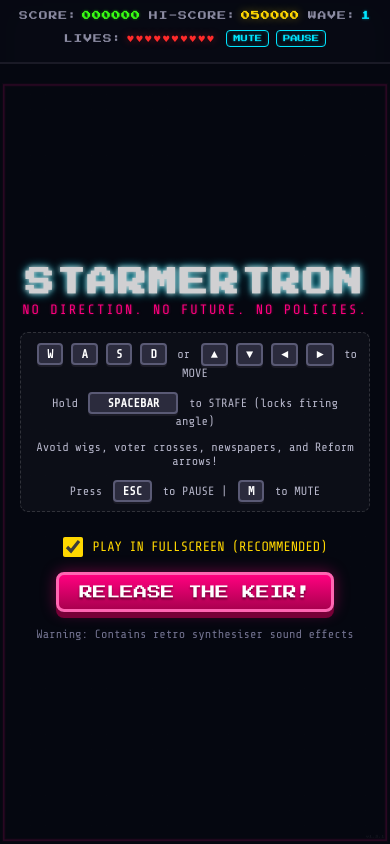
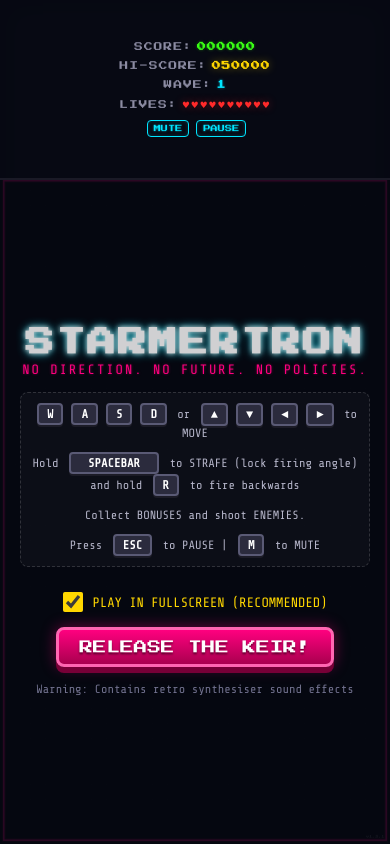
Before and after one commit to nickscale/starmertron, a website: page index.html in a window 390 px wide. Drawn offline with nearby package versions, Linux system fonts and the light colour scheme.

Commit message:
feat: align virtual controls to top, match top bar height to controls, and update desktop instructions

```diff
--- a/game.js
+++ b/game.js
@@ -1,7 +1,7 @@
 // Game Configuration Constants
 let ARENA_WIDTH = 1024;
 let ARENA_HEIGHT = 768;
-let ARENA_CEILING = 55;
+let ARENA_CEILING = 2;
 
 // Game State Variables
 let gameState = 'START'; // START, PLAYING, PAUSED, GAMEOVER
@@ -133,7 +133,7 @@ function resizeCanvas() {
         ARENA_WIDTH = width / scale;
         ARENA_HEIGHT = height / scale;
     }
-    ARENA_CEILING = isTouchDevice ? 15 : 55;
+    ARENA_CEILING = 2;
 }
 window.addEventListener('resize', resizeCanvas);
 resizeCanvas(); // Trigger immediately to fit screen layout
--- a/index.html
+++ b/index.html
@@ -54,8 +54,8 @@
                         <p class="description">NO DIRECTION. NO FUTURE. NO POLICIES.</p>
                         <div id="controls-guide" class="controls-guide">
                             <div><span class="key">W</span><span class="key">A</span><span class="key">S</span><span class="key">D</span> or <span class="key">▲</span><span class="key">▼</span><span class="key">◄</span><span class="key">►</span> to MOVE</div>
-                            <div>Hold <span class="key wide">SPACEBAR</span> to STRAFE (locks firing angle)</div>
-                            <div>Avoid wigs, voter crosses, newspapers, and Reform arrows!</div>
+                            <div>Hold <span class="key wide">SPACEBAR</span> to STRAFE (lock firing angle) and hold <span class="key">R</span> to fire backwards</div>
+                            <div>Collect BONUSES and shoot ENEMIES.</div>
                             <div>Press <span class="key">ESC</span> to PAUSE | <span class="key">M</span> to MUTE</div>
                         </div>
                         <div class="fullscreen-option">
--- a/style.css
+++ b/style.css
@@ -691,6 +691,17 @@ body {
         height: auto;
     }
 
+    .screen-hud {
+        height: 180px !important;
+        min-height: 180px !important;
+        flex-direction: column !important;
+        flex-wrap: nowrap !important;
+        justify-content: center !important;
+        align-items: center !important;
+        gap: 10px !important;
+        padding: 15px 10px !important;
+    }
+
     .touch-controls-container {
         position: relative;
         bottom: 0;
@@ -701,8 +712,8 @@ body {
         border-top: 3px solid #1a1a26;
         display: flex !important;
         justify-content: space-between;
-        align-items: center;
-        padding: 0 20px;
+        align-items: flex-start;
+        padding: 20px 20px 0 20px;
         pointer-events: auto;
         flex-shrink: 0;
     }
@@ -722,7 +733,7 @@ body {
         height: 60px;
     }
 
-    #btn-touch-strafe {
-        margin-bottom: 12px;
+    #btn-touch-reverse {
+        margin-top: 12px;
     }
 }
```
